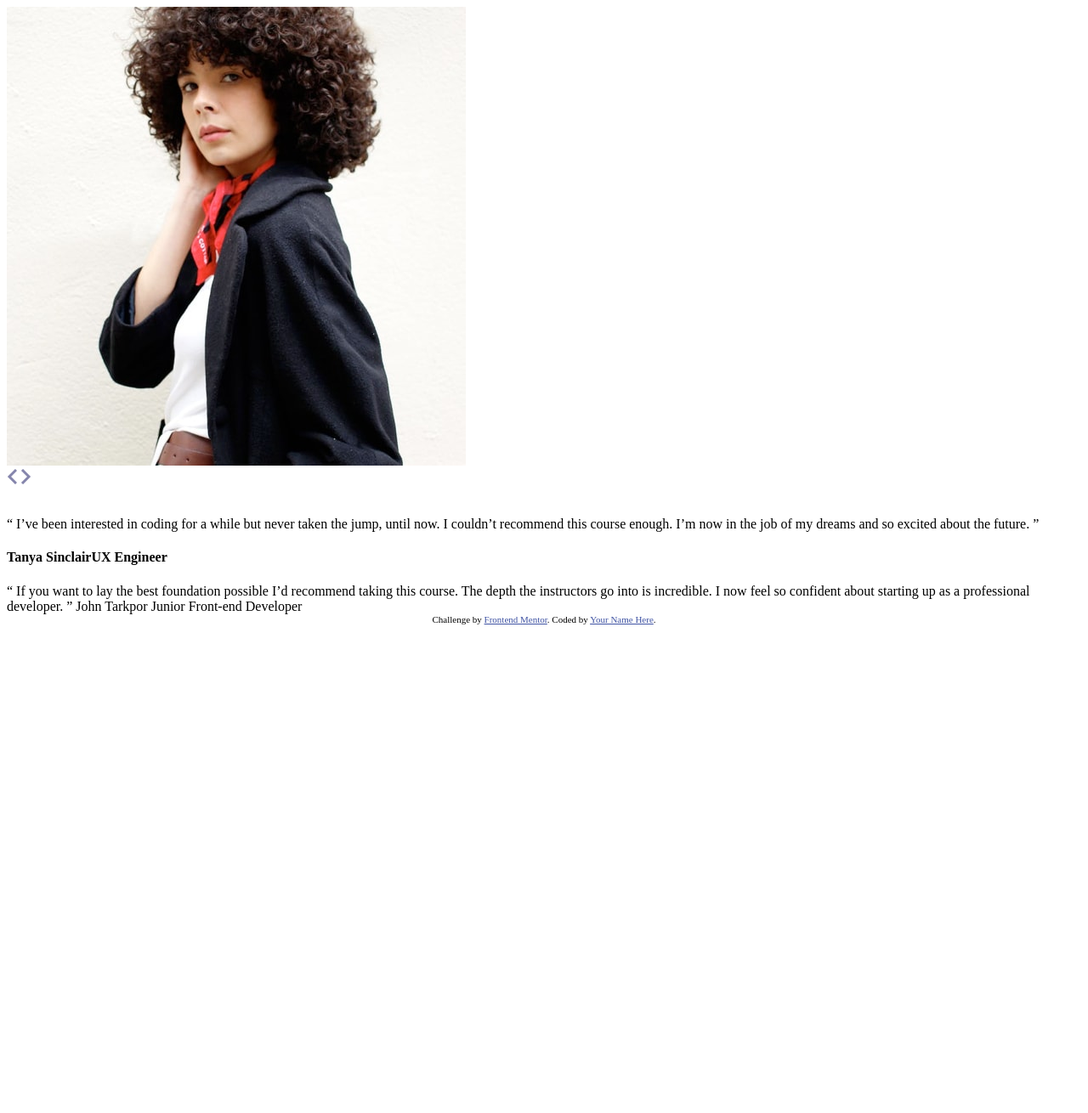
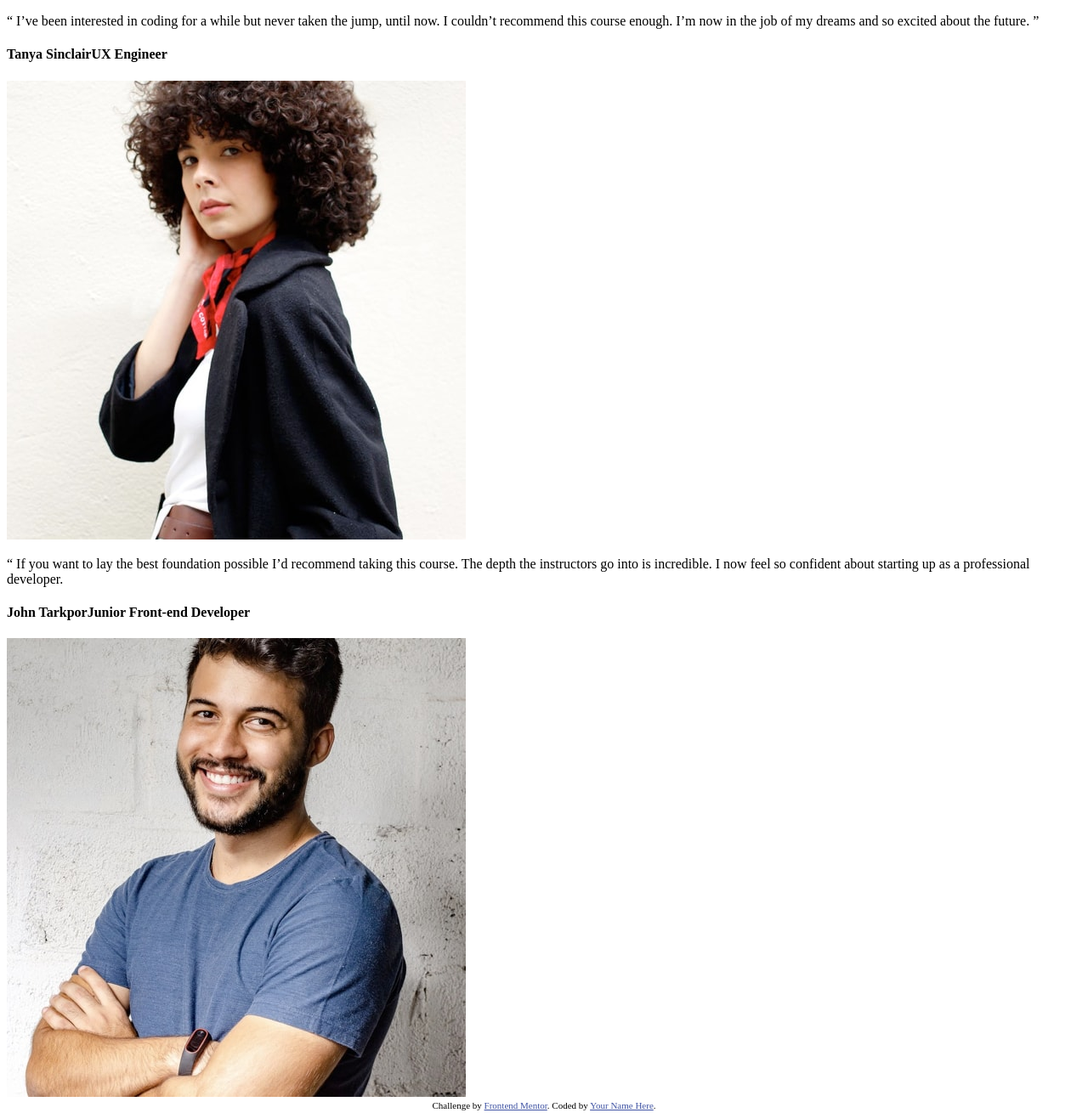
Before and after one commit to liluna48/coding-bootcamp-testimonials-slider-master, a plain HTML site: page index.html in a window 1280 px wide. Shown: the whole page at 85% size. Before the commit the page ends 800 px from the top, so only its background shows below. Drawn offline with Linux system fonts and the light colour scheme.

Commit message:
Update index.html

```diff
--- a/index.html
+++ b/index.html
@@ -16,32 +16,35 @@
    <link rel="stylesheet" href="CSS/main.css">
 </head>
 <body>
-  <script src="script.js"></script>
-  <div class="container">
-    <div class="slider-contanier"></div>
-      <div class="image">
-        <img src="/images/image-tanya.jpg" alt="">
+  <section class="container">
+    <div class="slider">
+      <div class="slide">
+        <div class="text"><p>“ I’ve been interested in coding for a while but never taken the jump, until now.
+          I couldn’t recommend this course enough. I’m now in the job of my dreams and so
+          excited about the future. ”</p>
+        <h4 class="name">Tanya Sinclair<span>UX Engineer</span></h4>
+        </div>
+        <div class="img">
+          <img src="/images/image-tanya.jpg" alt="">
+        </div>
       </div>
-      <div class="navigation">
-        <img src="images/icon-prev.svg" alt="">
-        <img src="images/icon-next.svg" alt="">
-     </div>
-  </div>
-  <div class="feedback">
-    <img src="" alt="">
-      <p>“ I’ve been interested in coding for a while but never taken the jump, until now.
-        I couldn’t recommend this course enough. I’m now in the job of my dreams and so
-        excited about the future. ”</p>
-      <h4 class="name">Tanya Sinclair<span class="role">UX Engineer</span></h4>
-  </div>
+  <!-- ------------------------------ส่วนที่2👍------------------------ -->
+      <div class="slide">
+        <div class="text"><p> “ If you want to lay the best foundation possible I’d recommend taking this course.
+          The depth the instructors go into is incredible. I now feel so confident about
+          starting up as a professional developer. </p>
+        <h4 class="name">John Tarkpor<span>Junior Front-end Developer</span></h4>
+        </div>
+        <div class="img">
+          <img src="/images/image-john.jpg" alt="">
+        </div>
+      </div>
 
 
-  “ If you want to lay the best foundation possible I’d recommend taking this course.
-  The depth the instructors go into is incredible. I now feel so confident about
-  starting up as a professional developer. ”
+    </div>
 
-  John Tarkpor
-  Junior Front-end Developer
+  </section>
+
 
   <div class="attribution">
     Challenge by <a href="https://www.frontendmentor.io?ref=challenge" target="_blank">Frontend Mentor</a>.
```
